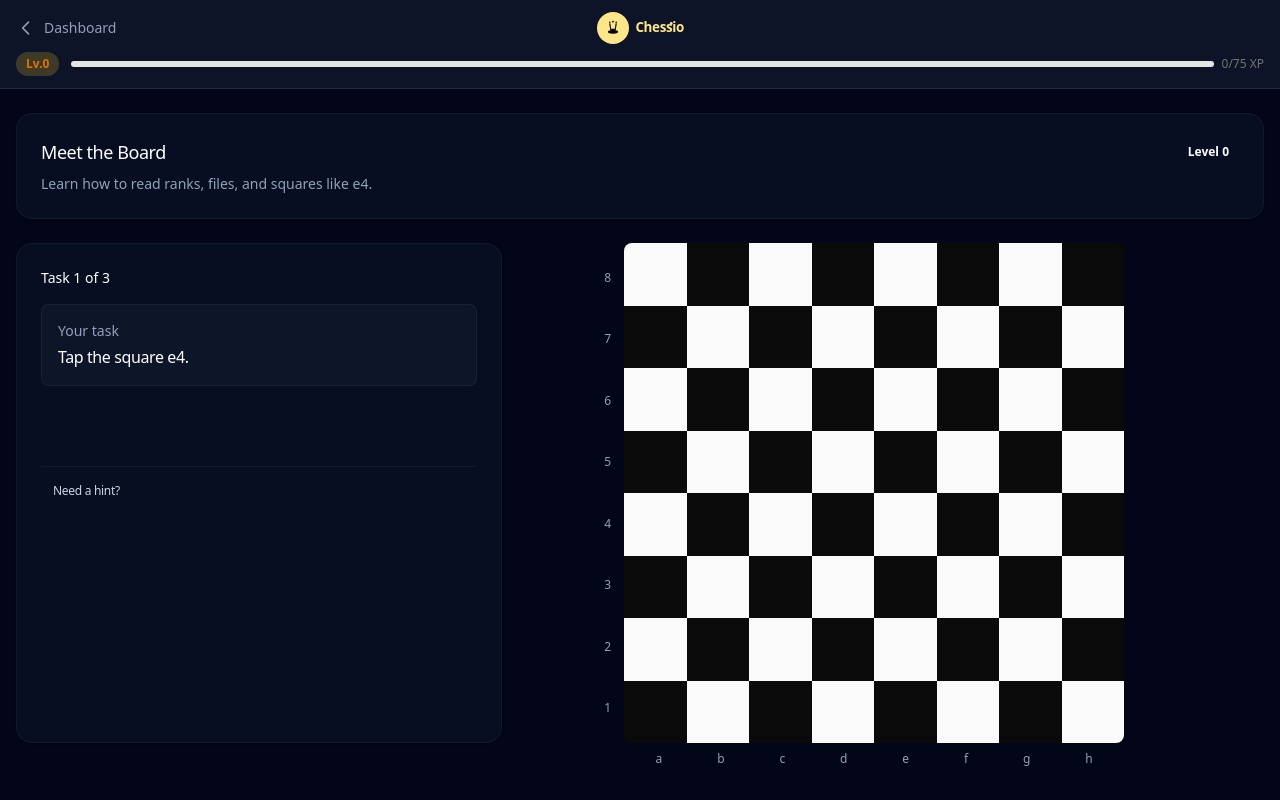
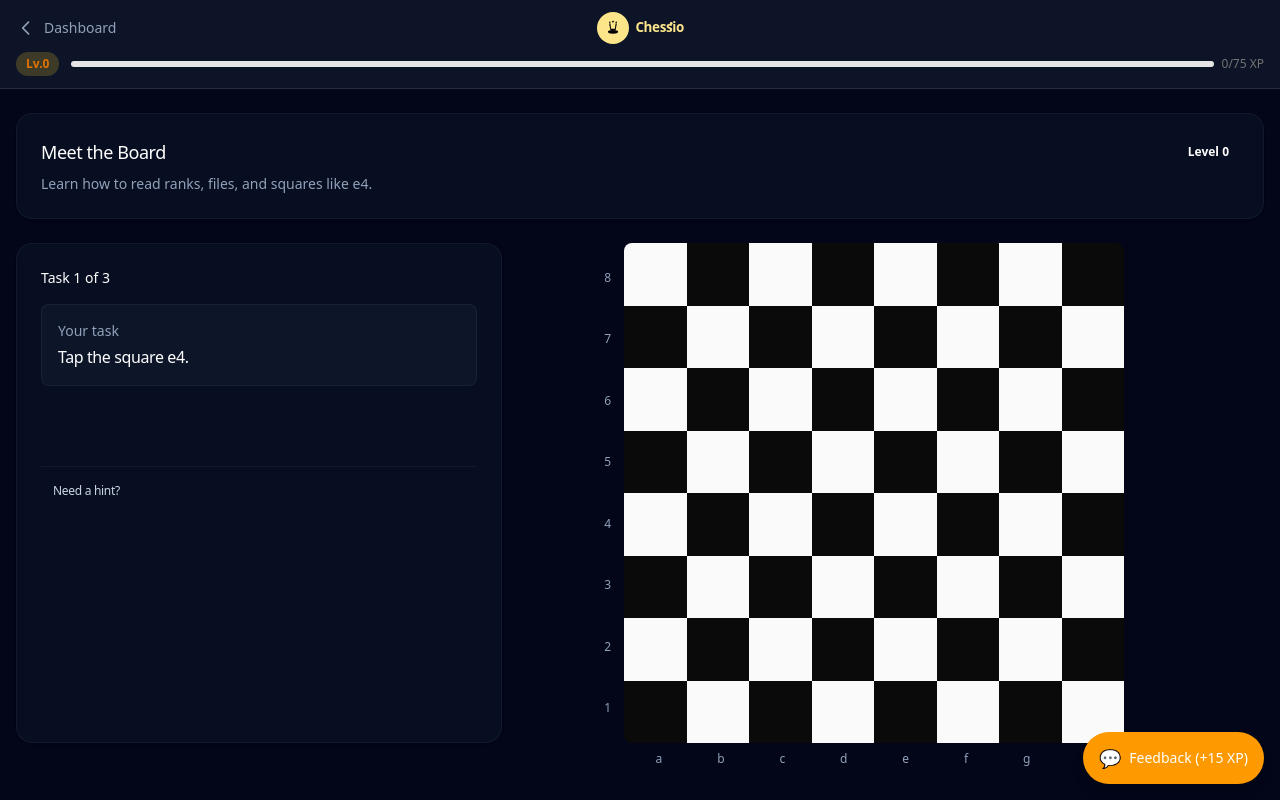
Before and after one commit to moodyguyhub/chessio, a Next.js app: page /lessons/level-0-lesson-1-board in a window 1280 px wide. Built offline with nearby package versions, Linux system fonts and the light colour scheme; no server answers; the database is empty; sample sign-in values are in the browser's storage.

Commit message:
ux: add feedback button to lesson pages for consistent access

```diff
--- a/src/app/lessons/[slug]/page.tsx
+++ b/src/app/lessons/[slug]/page.tsx
@@ -10,6 +10,7 @@ import { Card, CardContent } from "@/components/ui/Card";
 import { Button } from "@/components/ui/Button";
 import { ProgressHeader } from "@/components/ui/ProgressHeader";
 import { ChessioLogo } from "@/components/brand/ChessioLogo";
+import { FeedbackButton } from "@/components/ui/FeedbackButton";
 
 export const runtime = "nodejs";
 
@@ -162,6 +163,9 @@ export default async function LessonPage({ params }: LessonPageProps) {
       <main className="flex-1 container mx-auto px-4 py-6 pb-safe max-w-7xl">
         <LessonPlayer lesson={lesson} initialXpStats={xpStats} />
       </main>
+
+      {/* Feedback Button - Bottom Right */}
+      <FeedbackButton lessonSlug={slug} />
     </div>
   );
 }
```
